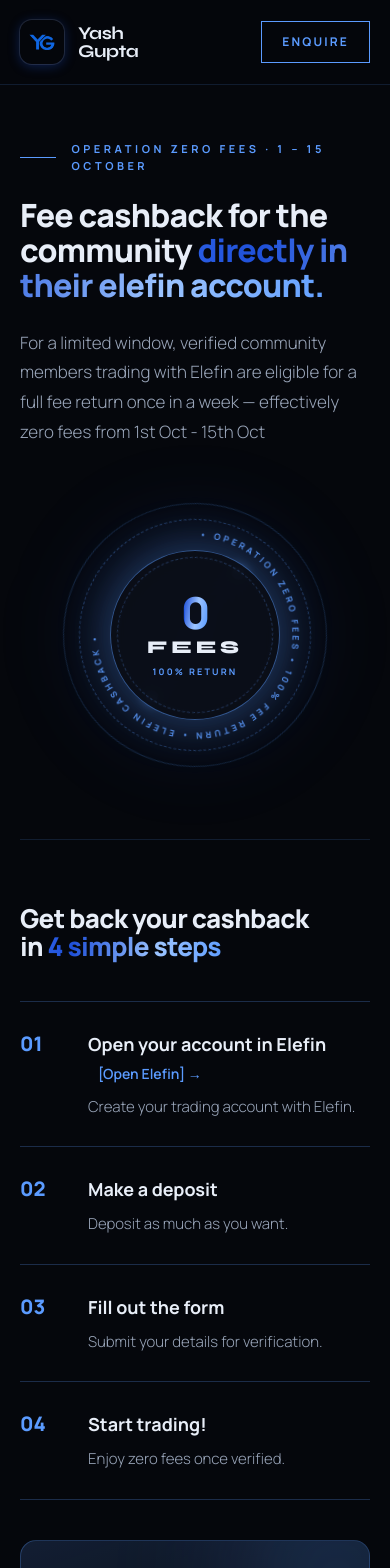
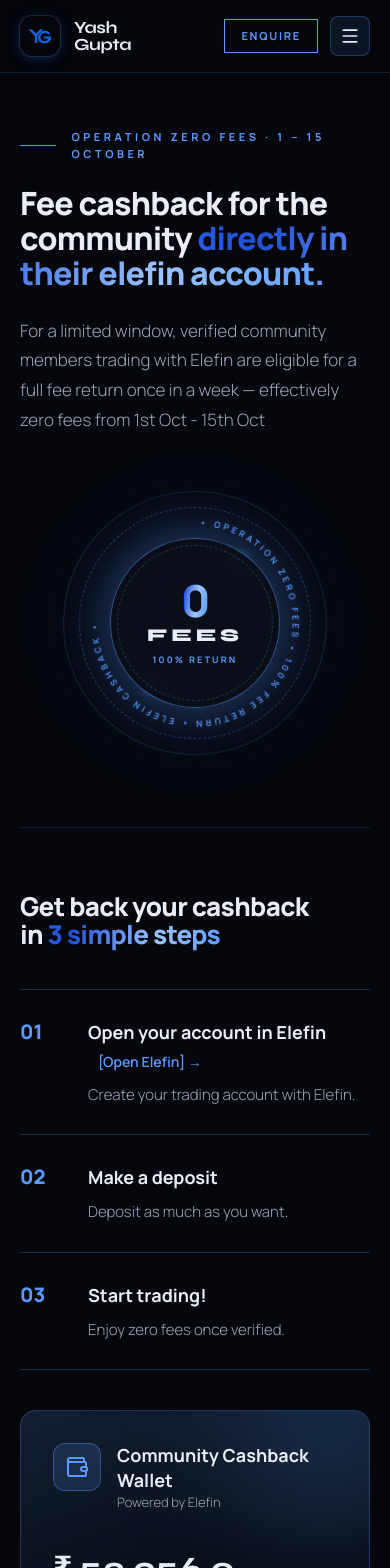
Before and after one commit to vipinpal70/Yash-Gupta, a Next.js app: page /elefin-offer in a window 390 px wide. Shown: the top 1568 px of the page. Built offline with nearby package versions, Linux system fonts and the light colour scheme.

Commit message:
fix: improve responsiveness and function added to increase cashback wallet value.

```diff
--- a/src/app/page.tsx
+++ b/src/app/page.tsx
@@ -23,7 +23,7 @@
 export default function Home() {
 	return (
 		<>
-			<div className="flex w-full items-center justify-center px-5 pt-3 sm:px-10 sm:pt-6">
+			<div className="flex w-full items-center justify-center px-5 pt-3 sm:px-10 sm:pt-6 pb-8 md:pb-3 lg:pb-0">
 				<ElefinOfferBanner />
 				{/* <ElefinBirthdayBanner /> */}
 			</div>
--- a/src/components/elefin/CashbackCalculator.tsx
+++ b/src/components/elefin/CashbackCalculator.tsx
@@ -121,7 +121,7 @@
               </span>
 
               <div className="flex flex-col gap-1">
-                <span className="font-serif text-[clamp(44px,6vw,64px)] font-extrabold leading-none tracking-tight tabular-nums">
+                <span className="font-serif text-4xl md:text-[clamp(44px,6vw,64px)]  font-extrabold leading-none tracking-tight tabular-nums">
                   ₹{formatInr(inr)}
                 </span>
                 <span className="text-lg font-medium text-background/80">
--- a/src/components/elefin/CashbackWalletCard.tsx
+++ b/src/components/elefin/CashbackWalletCard.tsx
@@ -67,7 +67,8 @@
   const targetRef = useRef<number | null>(null);
   const [value, setValue] = useState(0);
 
-  // Count up from 0 to the daily-updated total once the card scrolls into view.
+  // Count up from 0 to the daily-updated total once the card scrolls into view,
+  // then continuously increase the cashback value every 4-5s by +1210.45 - 2359.8.
   useEffect(() => {
     if (!inView) return;
     // Resolve the running daily total once, the first time the card appears.
@@ -77,6 +78,16 @@
     const start = performance.now();
     const duration = 2200;
     let frame: number;
+    let timeoutId: NodeJS.Timeout;
+
+    function scheduleTick() {
+      const delay = Math.floor(Math.random() * 1000) + 4000; // 4-5 seconds
+      timeoutId = setTimeout(() => {
+        const increment = 1210.45 + Math.random() * (2359.8 - 1210.45);
+        setValue((prev) => prev + increment);
+        scheduleTick();
+      }, delay);
+    }
 
     function step(now: number) {
       const progress = Math.min(1, (now - start) / duration);
@@ -86,16 +97,20 @@
         frame = requestAnimationFrame(step);
       } else {
         setValue(target);
+        scheduleTick();
       }
     }
 
     frame = requestAnimationFrame(step);
-    return () => cancelAnimationFrame(frame);
+    return () => {
+      cancelAnimationFrame(frame);
+      clearTimeout(timeoutId);
+    };
   }, [inView, base, anchorDate, seed]);
 
   const formatted = value.toLocaleString("en-IN", {
     minimumFractionDigits: 1,
-    maximumFractionDigits: 1,
+    maximumFractionDigits: 2,
   });
 
   return (
--- a/src/components/elefin/ElefinOfferSection.tsx
+++ b/src/components/elefin/ElefinOfferSection.tsx
@@ -9,7 +9,7 @@
       <Reveal y={40} className="mx-auto flex max-w-8xl flex-col gap-10 lg:gap-14">
         <h2 className="max-w-3xl text-balance font-sans text-[clamp(26px,3.4vw,46px)] font-extrabold leading-[1.1] tracking-tight">
           Get back your cashback in{" "}
-          <ShimmerText>4 simple steps</ShimmerText>
+          <ShimmerText>3 simple steps</ShimmerText>
         </h2>
 
         <div className="grid grid-cols-1 items-start gap-10 lg:grid-cols-2 lg:gap-16">
--- a/src/components/hero/Hero.tsx
+++ b/src/components/hero/Hero.tsx
@@ -100,13 +100,13 @@
             priority
             className="relative mb-[-24%] mr-[-22%] block w-[128%] max-w-none [mask-image:linear-gradient(180deg,#000_56%,transparent_70%)] drop-shadow-[0_30px_80px_rgba(30,79,216,0.35)]"
           />
-          <div className="absolute bottom-[32%] left-0 z-[2] flex size-[150px] items-center justify-center rounded-full border border-emerald/40 bg-background shadow-[0_20px_60px_rgba(0,0,0,0.6)]">
+          <div className="absolute bottom-[18%] left-0 z-[2] flex size-[130px] items-center justify-center rounded-full border border-emerald/40 bg-background shadow-[0_20px_60px_rgba(0,0,0,0.6)] sm:bottom-[32%] sm:size-[150px]">
             <div className="absolute inset-2 rounded-full border border-dashed border-emerald/50 [animation:yg-spin_24s_linear_infinite]" />
             <div className="flex flex-col items-center gap-0.5">
-              <ShimmerText className="font-serif text-[44px] font-extrabold leading-[1.05]">
+              <ShimmerText className="font-serif text-[36px] font-extrabold leading-[1.05] sm:text-[44px]">
                 {hero.badge.value}
               </ShimmerText>
-              <span className="whitespace-pre-line text-center text-[8px] uppercase leading-[1.5] tracking-[0.24em] text-muted">
+              <span className="whitespace-pre-line text-center text-[7.5px] uppercase leading-[1.4] tracking-[0.2em] text-muted sm:text-[8px] sm:leading-[1.5] sm:tracking-[0.24em]">
                 {hero.badge.label}
               </span>
             </div>
--- a/src/components/layout/Navbar.tsx
+++ b/src/components/layout/Navbar.tsx
@@ -1,38 +1,45 @@
 "use client";
 
+import { useState } from "react";
 import Link from "next/link";
 import Image from "next/image";
+import { Menu, X } from "lucide-react";
 import { nav } from "@/data/yash-gupta-landing";
 
 export function Navbar() {
+  const [isOpen, setIsOpen] = useState(false);
+
   return (
-    <header className="sticky top-0 z-20 flex items-center justify-between gap-6 border-b border-emerald/15 bg-background/90 px-5 py-5 backdrop-blur-xl sm:px-10">
+    <header className="sticky top-0 z-50 border-b border-emerald/15 bg-background/90 backdrop-blur-xl">
+      <div className="flex items-center justify-between gap-6 px-5 py-4 sm:px-10">
         <Link
           href="/#top"
           className="group flex flex-shrink-0 items-center gap-3.5 transition-opacity hover:opacity-95"
           aria-label="Yash Gupta"
+          onClick={() => setIsOpen(false)}
         >
           <Image
             src="/yg-monogram.png"
             alt="YG"
             width={40}
             height={40}
-          className="size-11 rounded-xl object-contain shadow-[0_2px_12px_rgba(30,79,216,0.35)] ring-1 ring-white/10 transition-transform duration-300 group-hover:scale-105"
+            className="size-10 rounded-xl object-contain shadow-[0_2px_12px_rgba(30,79,216,0.35)] ring-1 ring-white/10 transition-transform duration-300 group-hover:scale-105"
             priority
             unoptimized
           />
           <div className="flex flex-col justify-center leading-none">
-          <span className="font-serif text-[18px] font-bold tracking-tight text-foreground">
+            <span className="font-serif text-[17px] font-bold tracking-tight text-foreground sm:text-[18px]">
               Yash
             </span>
-          <span className="font-serif text-[18px] font-bold tracking-tight text-foreground">
+            <span className="font-serif text-[17px] font-bold tracking-tight text-foreground sm:text-[18px]">
               Gupta
             </span>
           </div>
         </Link>
 
-      <div className="flex items-center gap-9 whitespace-nowrap text-xs uppercase tracking-[0.18em]">
-        <nav className="hidden items-center gap-9 lg:flex">
+        {/* Desktop Nav */}
+        <div className="hidden items-center gap-9 whitespace-nowrap text-xs uppercase tracking-[0.18em] lg:flex">
+          <nav className="flex items-center gap-9">
             {nav.map((item) => (
               <Link
                 key={item.href}
@@ -50,6 +57,46 @@
             Enquire
           </Link>
         </div>
+
+        {/* Mobile controls: Enquire button + Hamburger toggle */}
+        <div className="flex items-center gap-3 lg:hidden">
+          <Link
+            href="/#contact"
+            className="border border-emerald px-4 py-2 text-[11px] font-bold uppercase tracking-[0.16em] text-emerald transition-colors hover:bg-emerald hover:text-background"
+          >
+            Enquire
+          </Link>
+
+          <button
+            type="button"
+            onClick={() => setIsOpen(!isOpen)}
+            className="flex size-10 items-center justify-center rounded-lg border border-emerald/30 bg-emerald/10 text-foreground transition-colors hover:border-emerald hover:text-emerald"
+            aria-label="Toggle menu"
+            aria-expanded={isOpen}
+          >
+            {isOpen ? <X className="size-5" /> : <Menu className="size-5" />}
+          </button>
+        </div>
+      </div>
+
+      {/* Mobile Menu Dropdown */}
+      {isOpen && (
+        <div className="border-t border-emerald/15 bg-background/95 px-5 py-6 backdrop-blur-2xl lg:hidden">
+          <nav className="flex flex-col gap-4 text-xs uppercase tracking-[0.2em]">
+            {nav.map((item) => (
+              <Link
+                key={item.href}
+                href={item.href}
+                onClick={() => setIsOpen(false)}
+                className="flex items-center justify-between border-b border-white/5 pb-3 font-bold text-muted transition-colors hover:text-emerald"
+              >
+                <span>{item.label}</span>
+                <span className="text-emerald/50">→</span>
+              </Link>
+            ))}
+          </nav>
+        </div>
+      )}
     </header>
   );
 }
--- a/src/data/elefin-offer.ts
+++ b/src/data/elefin-offer.ts
@@ -72,11 +72,6 @@
     },
     {
       number: "03",
-      title: "Fill out the form",
-      description: "Submit your details for verification.",
-    },
-    {
-      number: "04",
       title: "Start trading!",
       description: "Enjoy zero fees once verified.",
     },
```
Also changed, not shown: src/components/proof/CashbackProofCarousel.tsx (+35 -4 lines). Lines whose indentation alone changed are shown as unchanged.
